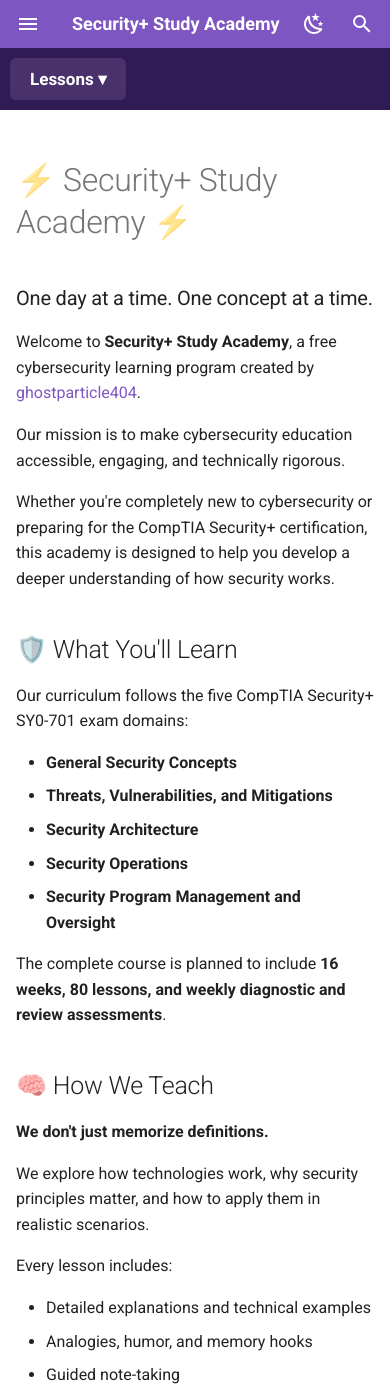
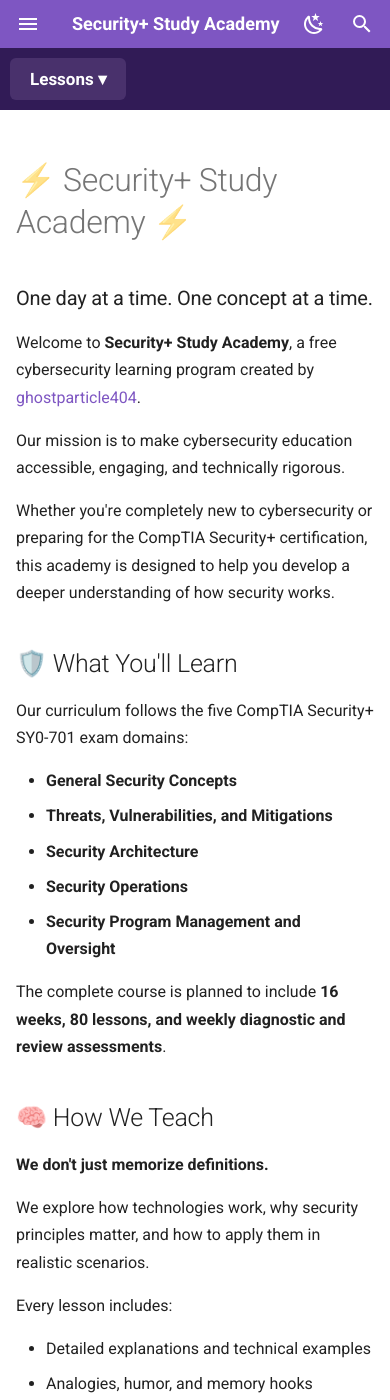
Before and after one commit to ghostparticle404/security-plus-study-academy, an MkDocs documentation site: the page built from docs/index.md, in a window 390 px wide and 1400 px high. Built offline with MkDocs 1.6.1 and Material for MkDocs 9.7.7, drawn with Linux system fonts in a browser that asks for light colours; comment, search, counter and statistics services are not loaded.

Commit message:
Update custom.css

```diff
--- a/docs/assets/css/custom.css
+++ b/docs/assets/css/custom.css
@@ -205,4 +205,44 @@
   outline-offset: 2px;
 }
 
+
+/* ==========================================
+   SECURITY+ ACADEMY — DISTRACTION-FREE READING
+   ========================================== */
+
+/* Hide the default left navigation sidebar */
+.md-sidebar--primary {
+  display: none;
 }
+
+/* Hide the right-hand table of contents */
+.md-sidebar--secondary {
+  display: none;
+}
+
+/* Center the main content area */
+.md-main__inner {
+  justify-content: center;
+}
+
+/* Give lessons more room without making lines too long */
+.md-content {
+  max-width: 960px;
+  margin: 0 auto;
+  min-width: 0;
+  flex-grow: 1;
+}
+
+/* Use comfortable spacing for long lessons */
+.md-typeset {
+  line-height: 1.7;
+}
+
+/* Keep tables usable on smaller screens */
+.md-typeset__table {
+  max-width: 100%;
+  overflow-x: auto;
+}
+
+
+}
```
